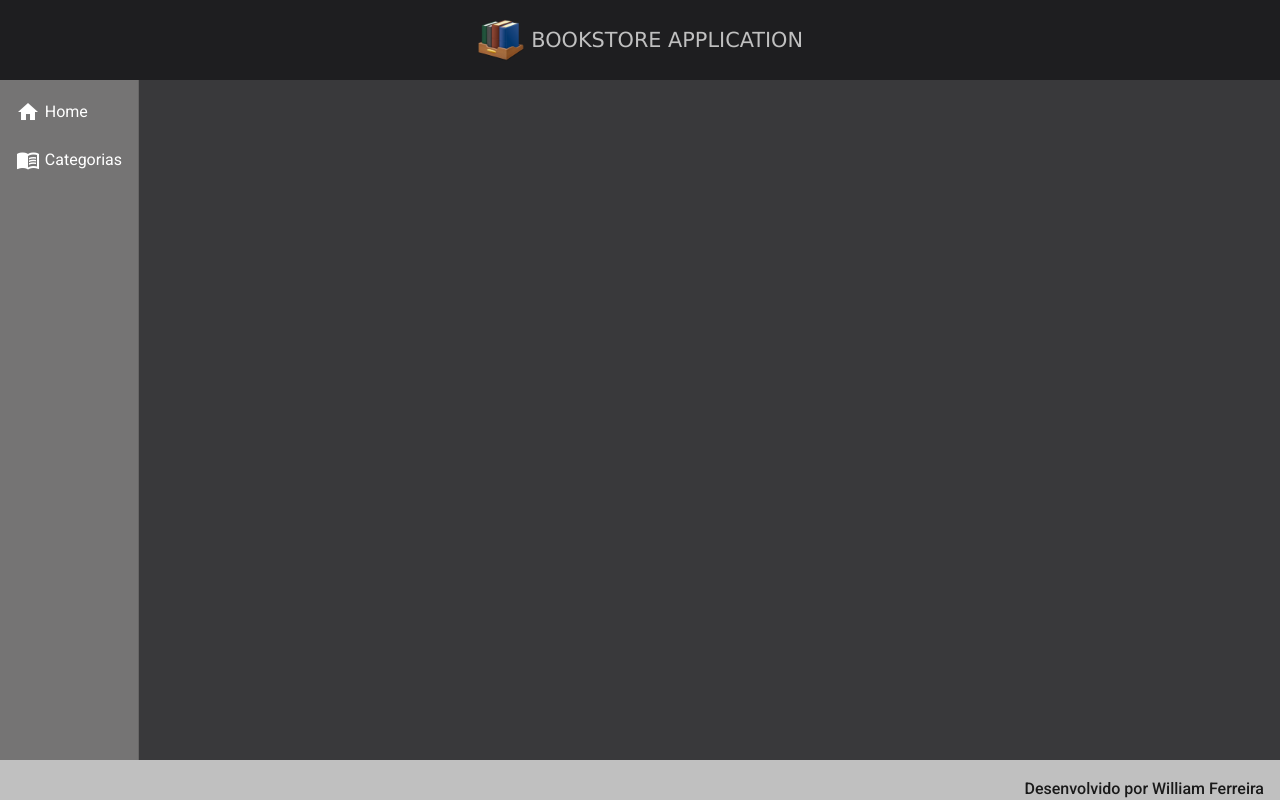
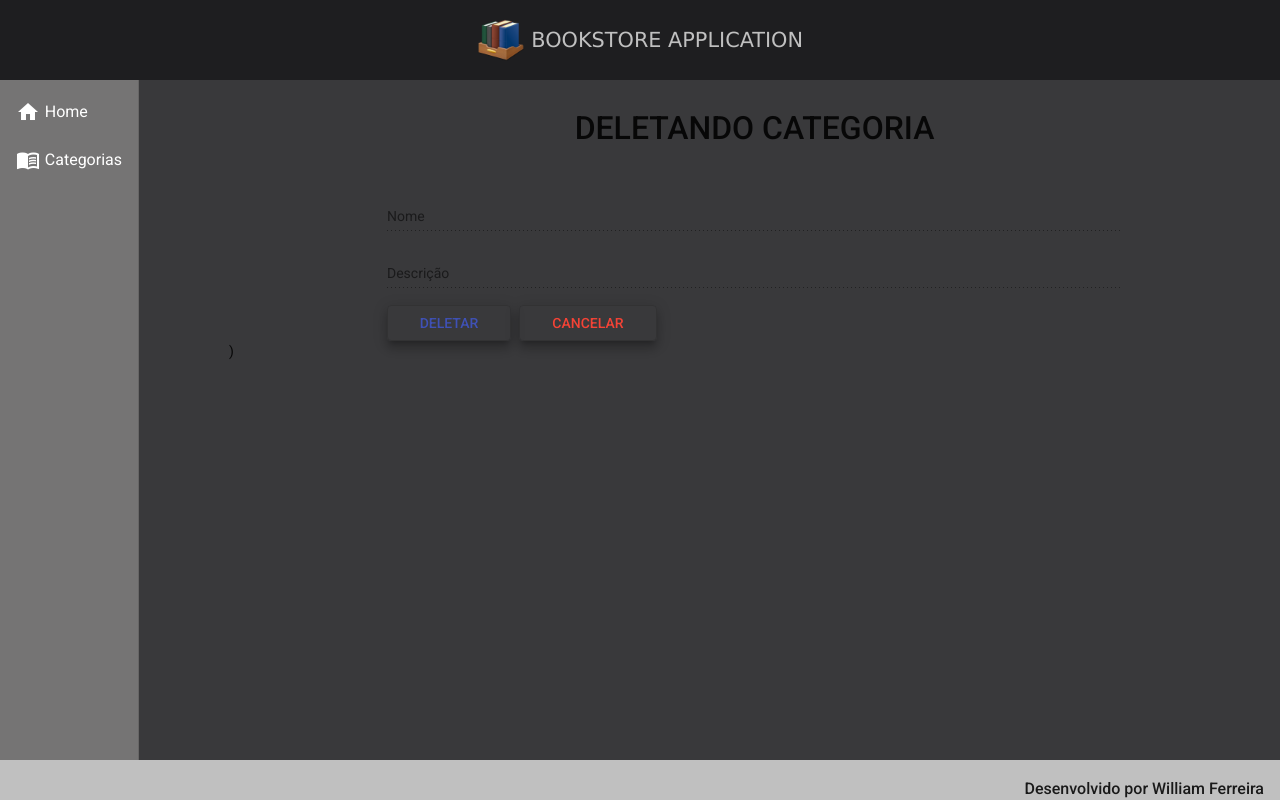
Before and after one commit to drinel/bookstore-front, an Angular app: page /categorias/delete/1 in a window 1280 px wide. Before the commit this address led to /. Built offline with nearby package versions, Linux system fonts and the light colour scheme; no server answers.

Commit message:
Categoria Delete implementada

```diff
--- a/src/app/app-routing.module.ts
+++ b/src/app/app-routing.module.ts
@@ -1,6 +1,7 @@
 import { NgModule } from '@angular/core';
 import { RouterModule, Routes } from '@angular/router';
 import { CategoriaCreateComponent } from './components/views/categoria/categoria-create/categoria-create.component';
+import { CategoriaDeleteComponent } from './components/views/categoria/categoria-delete/categoria-delete.component';
 import { CategoriaReadComponent } from './components/views/categoria/categoria-read/categoria-read.component';
 import { HomeComponent } from './components/views/home/home.component';
 
@@ -17,6 +18,11 @@ const routes: Routes = [
   {
     path:'categorias/create',
     component: CategoriaCreateComponent
+  },
+  {
+       path:'categorias/delete/:id',
+       component: CategoriaDeleteComponent
+
   }
 
 ];
--- a/src/app/app.module.ts
+++ b/src/app/app.module.ts
@@ -22,6 +22,7 @@ import { FormsModule } from '@angular/forms';
 import {MatInputModule} from '@angular/material/input';
 import {MatFormFieldModule} from '@angular/material/form-field';
 import {MatSnackBarModule} from '@angular/material/snack-bar';
+import { CategoriaDeleteComponent } from './components/views/categoria/categoria-delete/categoria-delete.component';
 
 @NgModule({
   declarations: [
@@ -31,7 +32,8 @@ import {MatSnackBarModule} from '@angular/material/snack-bar';
     NavComponent,
     HomeComponent,
     CategoriaReadComponent,
-    CategoriaCreateComponent
+    CategoriaCreateComponent,
+    CategoriaDeleteComponent
   ],
   imports: [
     BrowserModule,
--- /dev/null
+++ b/src/app/components/views/categoria/categoria-delete/categoria-delete.component.css
@@ -0,0 +1,27 @@
+form{
+    text-align: center;
+    width: 70%;
+    margin: 2rem auto 0 auto;
+}
+
+h1{
+font-size: 2rem;
+font-weight: 500;
+margin-bottom: 3rem;
+}
+
+.form{
+width: 100%;
+}
+
+.buttons{
+width: 100%;
+text-align: start;
+
+}
+
+button{
+margin-right: .5rem;
+padding-right: 2rem;
+padding-left: 2rem;
+}
--- /dev/null
+++ b/src/app/components/views/categoria/categoria-delete/categoria-delete.component.html
@@ -0,0 +1,18 @@
+<form >
+    <h1>DELETANDO CATEGORIA</h1>
+
+    <mat-form-field class="form">
+        <mat-label>Nome</mat-label>
+        <input matInput  [(ngModel)]="categoria.nome" type="text" name="nome" disabled>
+    </mat-form-field>
+
+    <mat-form-field class="form">
+        <mat-label>Descrição</mat-label>
+        <input matInput  [(ngModel)]="categoria.descricao" type="text" name="descricao" disabled>
+    </mat-form-field>
+
+    <div class="buttons">
+        <button (click)="delete()" class="mat-elevation-z8"  mat-stroked-button color="primary">DELETAR</button>
+        <button  (click)="cancel()" class="mat-elevation-z8"  mat-stroked-button color="warn">CANCELAR</button>
+    </div>
+</form>)
--- /dev/null
+++ b/src/app/components/views/categoria/categoria-delete/categoria-delete.component.ts
@@ -0,0 +1,47 @@
+import { Component, OnInit } from '@angular/core';
+import { ActivatedRoute, Router } from '@angular/router';
+import { Categoria } from '../categoria.model';
+import { CategoriaService } from '../categoria.service';
+
+@Component({
+  selector: 'app-categoria-delete',
+  templateUrl: './categoria-delete.component.html',
+  styleUrls: ['./categoria-delete.component.css']
+})
+export class CategoriaDeleteComponent implements OnInit {
+
+  categoria: Categoria = {
+    id: '',
+    nome: '',
+    descricao: ''
+  }
+
+  constructor(private service: CategoriaService,private router: Router, private route: ActivatedRoute) { }
+
+  ngOnInit(): void {
+    this.categoria.id = this.route.snapshot.paramMap.get('id')!;
+    this.findById()
+  }
+
+  findById(): void{
+  this.service.findById(this.categoria.id!).subscribe((resposta) =>{
+    this.categoria = resposta;
+
+  })
+  }
+
+  delete(): void{
+  this.service.delete(this.categoria.id!).subscribe((resposta) =>{
+    this.router.navigate(['categorias'])
+     this.service.message('Categoria deletada com sucesso!')
+     console.log(resposta)
+  }, err => {
+       this.service.message(err.error.message)
+  })
+
+  }
+
+  cancel():void{
+    this.router.navigate(['categorias'])
+  }
+}
--- a/src/app/components/views/categoria/categoria-read/categoria-read.component.html
+++ b/src/app/components/views/categoria/categoria-read/categoria-read.component.html
@@ -44,7 +44,7 @@
         <a class="edit" href="#">
           <i class="material-icons">edit</i>
         </a>
-        <a class="delete" href="#">
+        <a class="delete" routerLink="delete/{{row.id}}">
           <i class="material-icons">delete</i>
         </a>
 
--- a/src/app/components/views/categoria/categoria.service.ts
+++ b/src/app/components/views/categoria/categoria.service.ts
@@ -19,16 +19,26 @@ export class CategoriaService {
     return this.http.get<Categoria[]>(url);
   }
 
+  findById(id: String):Observable<Categoria>{
+    const url = `${this.baseUrl}/categorias/${id}`
+    return this.http.get<Categoria>(url)
+  }
+
   create(categoria: Categoria):Observable<Categoria>{
     const url = `${this.baseUrl}/categorias`
     return this.http.post<Categoria>(url, categoria);
+  }
+
+  delete(id: String):Observable<void>{
+    const url = `${this.baseUrl}/categorias/${id}`
+    return this.http.delete<void>(url)
   }
 
   message(str: String): void{
     this._snack.open(`${str}`, 'OK',{
       horizontalPosition: 'end',
       verticalPosition: 'top',
-      duration: 3000
+      duration: 4000
     })
   }
 }
```
Also changed, not shown: 1 other file (tests, documents, lock files or other folders).
